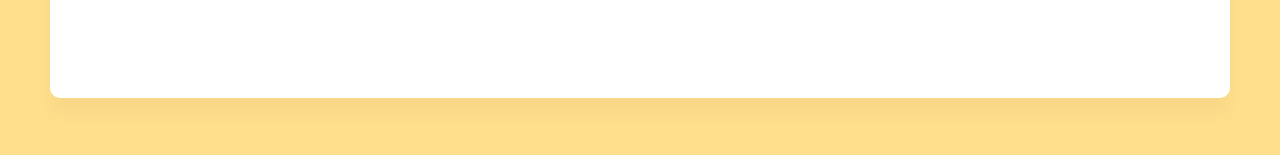
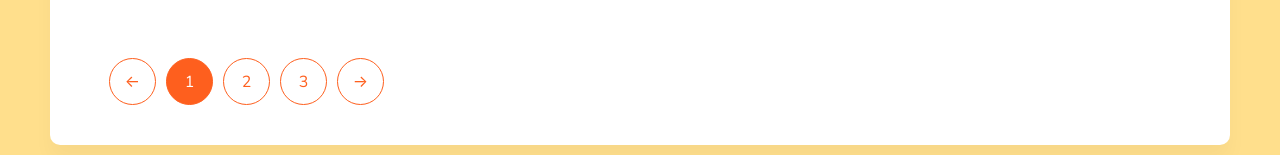
Before and after one commit to vvvvvvvector/react-pizza, a React (Create React App) app: page / in a window 1280 px wide. Shown: the part 907-1062 px from the top of the page. Built offline with nearby package versions, Linux system fonts and the light colour scheme.

Commit message:
pagination component done

```diff
--- a/src/App.js
+++ b/src/App.js
@@ -13,6 +13,8 @@ import './scss/components/_sort.scss';
 import arrowSVG from './assets/images/categories-arrow.svg';
 
 import './scss/components/_pizza.scss';
+
+import './scss/components/_pagination.scss';
 
 function App() {
   const [showPopup, setShowPopup] = React.useState(false);
@@ -174,6 +176,15 @@ function App() {
               </div>
             </div>
           </div>
+          <div className="pagination">
+            <ul>
+              <li><a>←</a></li>
+              <li><a className="active">1</a></li>
+              <li><a>2</a></li>
+              <li><a>3</a></li>
+              <li><a>→</a></li>
+            </ul>
+          </div>
         </div>
       </div>
     </div>
--- /dev/null
+++ b/src/scss/components/_pagination.scss
@@ -0,0 +1,33 @@
+@import '../variables';
+
+.pagination {
+    ul {
+        li {
+            margin-right: 10px;
+            display: inline-block; // list items in one line
+
+            a {
+                width: 45px;
+                height: 45px;
+                cursor: pointer;
+                text-align: center; // that aligned text in oX
+                line-height: 46px; // that aligned/shifted text in oY
+                border: 1px solid $orange;
+                color: $orange;
+                border-radius: 30px;
+                display: inline-block; // after that, the buttons became round if border radius = x px, if not buttons are square
+
+                &:hover {
+                    background-color: $orange;
+                    color: #ffffff;
+                }
+
+                &.active {
+                    background-color: $orange;
+                    color: #ffffff;
+                    cursor: auto;
+                }
+            }
+        }
+    }
+}
```
